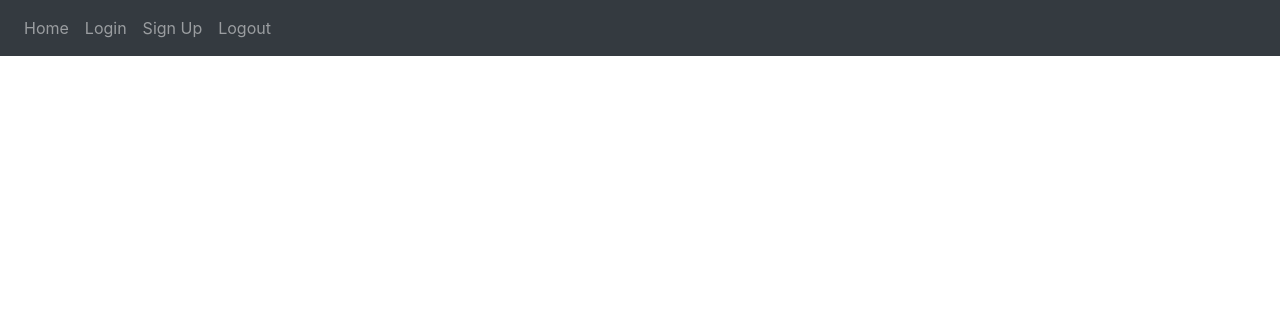
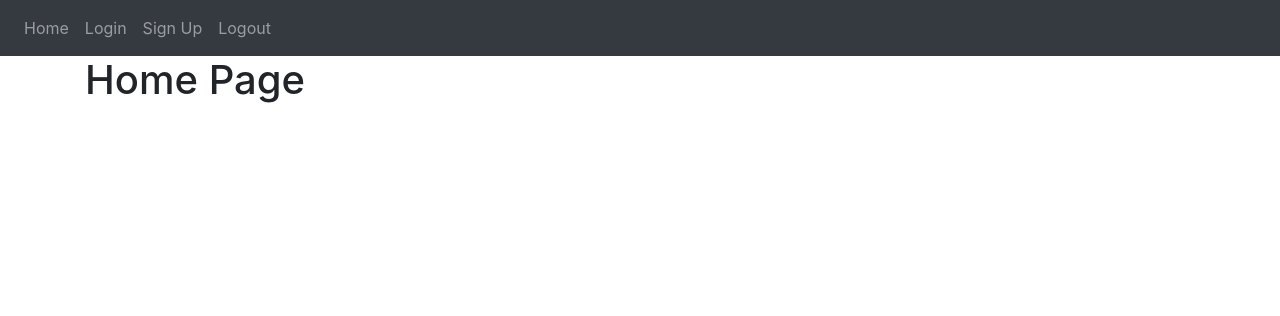
Before and after one commit to AustinHNguyen/CPSC-362-STM, a Python web app: template STMWebsite/templates/homepage.html in a window 1280 px wide. Shown: the top 316 px of the page. Run offline with Jinja, Linux system fonts and the light colour scheme; the template is opened without the code that fills it, so the values that code supplies are empty; some libraries are stand-ins or nearby versions.

Commit message:
Home Page title

```diff
--- a/STMWebsite/templates/homepage.html
+++ b/STMWebsite/templates/homepage.html
@@ -1 +1,5 @@
 {% extends "jinja.html" %} {% block title %}Student Task Manager{% endblock %}
+
+{% block content %}
+<h1> Home Page </h1>
+{% endblock %}
```
